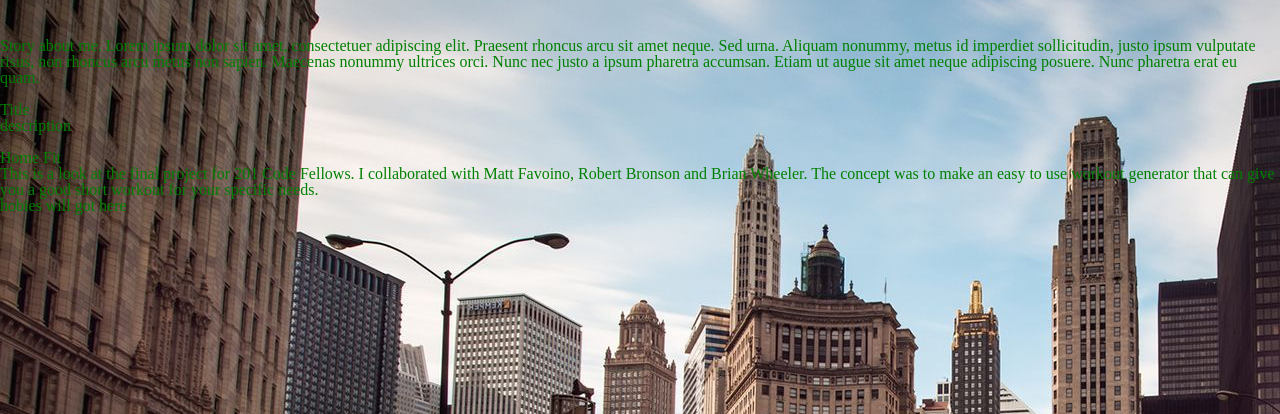
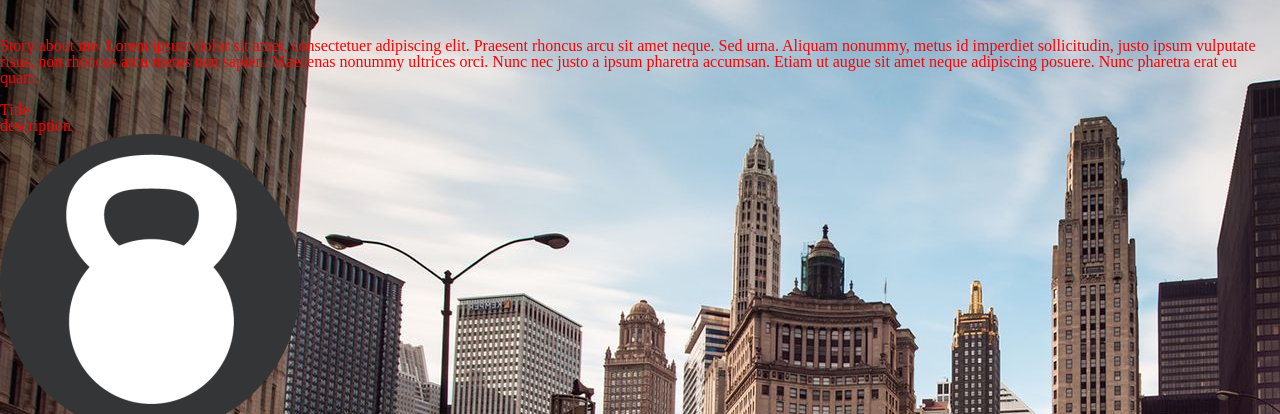
Before and after one commit to kavdi/portfolio, a plain HTML site: page index.html in a window 1280 px wide. Shown: the part 78-492 px from the top of the page. Drawn offline with nearby package versions, Linux system fonts and the light colour scheme.

Commit message:
image is shown on page

```diff
--- a/app.js
+++ b/app.js
@@ -28,7 +28,7 @@ Project.prototype.toHtml = function () {
   var $newProject = $('.template').clone();
   $newProject.attr('class', '');
   $newProject.find('a').attr('href', this.projectUrl)
-                       .attr('src', this.projectImg)
+  $newProject.find('img').attr('src', this.projectImg)
   $newProject.find('h1').text(this.title);
   $newProject.find('p').text(this.description);
   $('#projects').prepend($newProject);
--- a/css/base.css
+++ b/css/base.css
@@ -2,7 +2,7 @@ body {
   background-image: url(/img/cityStreets.jpg);
   background-repeat: no-repeat;
   background-color: gray;
-  color: green;
+  color: red;
 }
 
 .header {
--- a/index.html
+++ b/index.html
@@ -34,7 +34,7 @@
     </div>
     <div id="projects">
       <project class="template">
-        <a href=""><img src="" alt=""></a>
+        <a href=""><img src=""></a>
         <h1>Title</h1>
         <p class="describe">description</p>
       </project>
```
